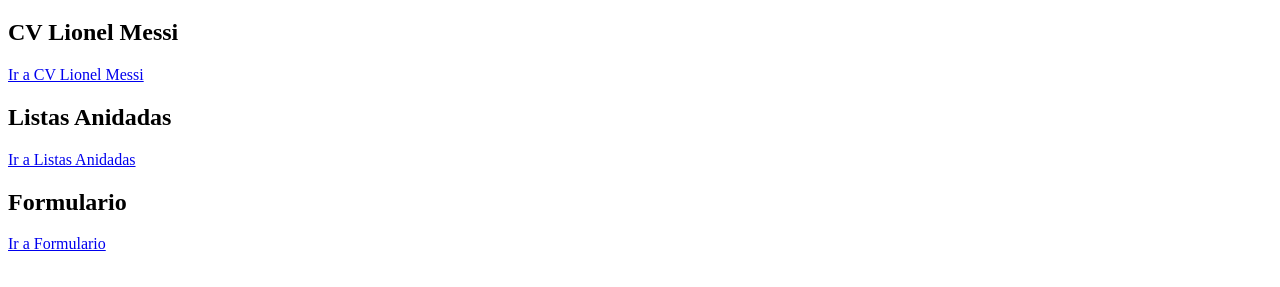
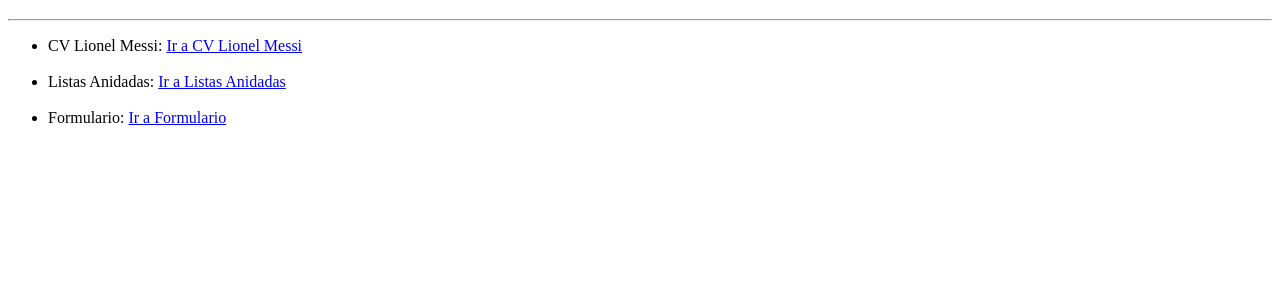
Before and after one commit to gastoncrc/E1-Nucba-CapdevilaClaudioGaston, a plain HTML site: page index.html in a window 1280 px wide. Shown: the part 61-348 px from the top of the page. Drawn offline with Linux system fonts and the light colour scheme.

Commit message:
agregar botones volver4

```diff
--- a/index.html
+++ b/index.html
@@ -8,14 +8,25 @@
   <body>
     <header>
       <h1>Índice</h1>
+      <hr />
     </header>
     <main>
-      <h2>CV Lionel Messi</h2>
-      <a href="cv_messi.html">Ir a CV Lionel Messi</a>
-      <h2>Listas Anidadas</h2>
-      <a href="listas_anidadas.html">Ir a Listas Anidadas</a>
-      <h2>Formulario</h2>
-      <a href="formularios.html">Ir a Formulario</a>
+      <ul>
+        <li>
+          CV Lionel Messi:
+          <a href="cv_messi.html">Ir a CV Lionel Messi</a>
+        </li>
+        <br />
+        <li>
+          Listas Anidadas:
+          <a href="listas_anidadas.html">Ir a Listas Anidadas</a>
+        </li>
+        <br />
+        <li>
+          Formulario:
+          <a href="formularios.html">Ir a Formulario</a>
+        </li>
+      </ul>
     </main>
   </body>
 </html>
```
Also changed, not shown: cv_messi.html (+4 -0 lines), formularios.html (+4 -1 lines), listas_anidadas.html (+4 -0 lines).
